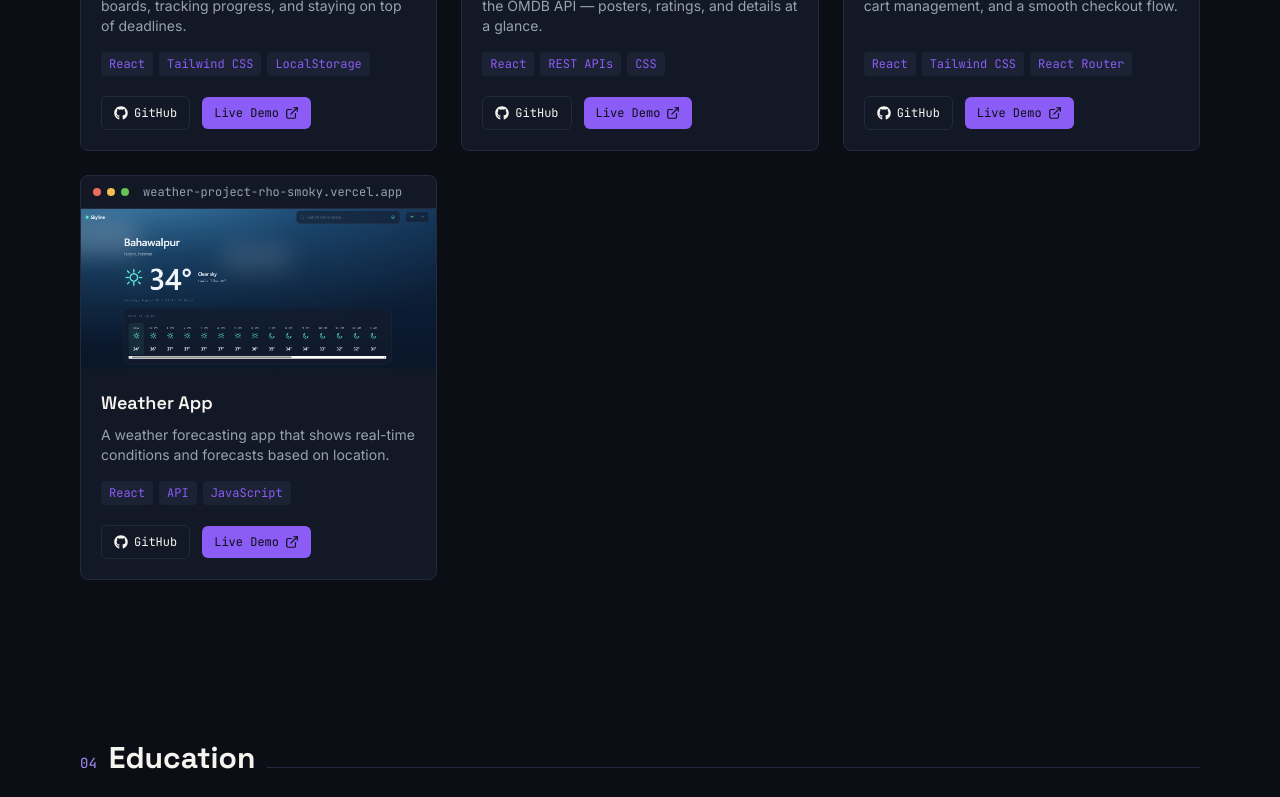
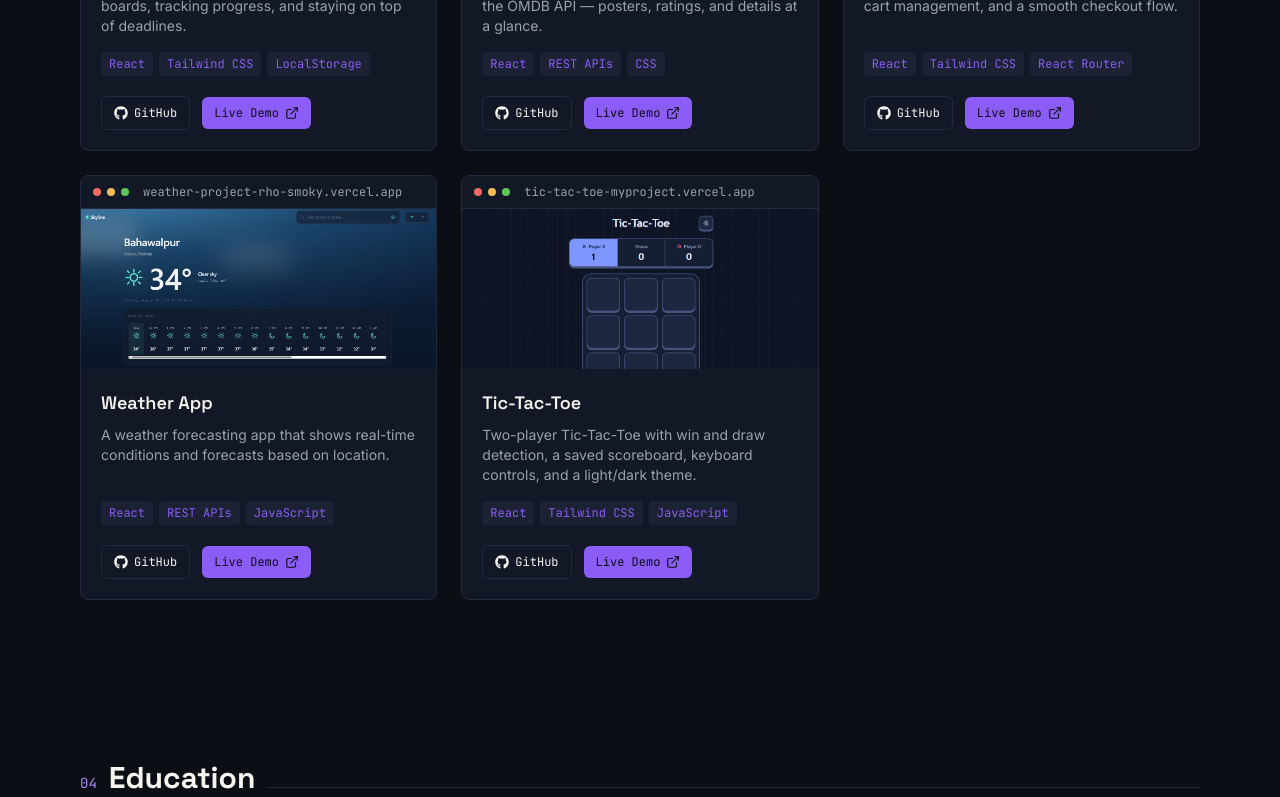
Before and after one commit to tanzeelch19-ts/My-Potfolio, a React (Vite) app: page / in a window 1280 px wide. Shown: the part 2452-3249 px from the top of the page. Built offline with nearby package versions, Linux system fonts and the light colour scheme; no server answers; the HTML template or start-up script is replaced by a standard one.

Commit message:
Tic-Tac-Toe React project added

```diff
--- a/src/components/Projects.jsx
+++ b/src/components/Projects.jsx
@@ -31,6 +31,8 @@ export default function Projects() {
           return (
             <button
               key={tag}
+              type="button"
+              aria-pressed={active}
               onClick={() => setActiveFilter(tag)}
               className={`font-mono text-xs px-3 py-1.5 rounded-full border transition-all duration-200 flex items-center gap-1.5 ${
                 active
@@ -78,6 +80,8 @@ export default function Projects() {
                   <img
                     src={p.image}
                     alt={`${p.name} screenshot`}
+                    loading="lazy"
+                    decoding="async"
                     className="w-full h-full object-cover object-top"
                     onError={(e) => {
                       e.target.onerror = null;
@@ -116,6 +120,7 @@ export default function Projects() {
                       href={p.github}
                       target="_blank"
                       rel="noopener noreferrer"
+                      aria-label={`${p.name} source code on GitHub`}
                       className="font-mono text-xs px-3 py-2 rounded-md flex items-center gap-1.5 border border-paper-line dark:border-ink-line text-ink-900 dark:text-paper hover:border-amber hover:text-amber transition-colors"
                     >
                       <FaGithub size={14} /> GitHub
@@ -124,6 +129,7 @@ export default function Projects() {
                       href={p.demo}
                       target="_blank"
                       rel="noopener noreferrer"
+                      aria-label={`${p.name} live demo`}
                       className="font-mono text-xs px-3 py-2 rounded-md flex items-center gap-1.5 bg-amber text-ink-900 hover:bg-amber-bright transition-colors"
                     >
                       Live Demo <ExternalLink size={14} />
--- a/src/data/data.js
+++ b/src/data/data.js
@@ -3,6 +3,7 @@ import taskImg from "../assets/task-management.png";
 import movieImg from "../assets/movieBox.png";
 import ecommerceImg from "../assets/ecommerce-cart.png";
 import weather from "../assets/weather.png";
+import ticTacToeImg from "../assets/tic-tac-toe.png";
 
 export const NAV_LINKS = [
   { id: "home", label: "Home" },
@@ -66,14 +67,25 @@ export const PROJECTS = [
     demo: "https://e-commerence-code.netlify.app",
   },
   {
-  id: "weather-project",
-  name: "Weather App",
-  description: "A weather forecasting app that shows real-time conditions and forecasts based on location.",
-  tech: ["React", "API", "JavaScript"],
-  image: weather,
-  github: SOCIALS.github,
-  demo: "https://weather-project-rho-smoky.vercel.app",
-},
+    id: 4,
+    image: weather,
+    name: "Weather App",
+    description:
+      "A weather forecasting app that shows real-time conditions and forecasts based on location.",
+    tech: ["React", "REST APIs", "JavaScript"],
+    github: SOCIALS.github,
+    demo: "https://weather-project-rho-smoky.vercel.app",
+  },
+  {
+    id: 5,
+    image: ticTacToeImg,
+    name: "Tic-Tac-Toe",
+    description:
+      "Two-player Tic-Tac-Toe with win and draw detection, a saved scoreboard, keyboard controls, and a light/dark theme.",
+    tech: ["React", "Tailwind CSS", "JavaScript"],
+    github: SOCIALS.github,
+    demo: "https://tic-tac-toe-myproject.vercel.app",
+  },
 ];
 
 export const ALL_TAGS = [
@@ -81,12 +93,12 @@ export const ALL_TAGS = [
   ...Array.from(new Set(PROJECTS.flatMap((p) => p.tech))),
 ];
 
-
-
 export const CERTIFICATIONS = [
   "React - The Complete Guide (Udemy)",
   "JavaScript Algorithms and Data Structures (freeCodeCamp)",
-];export const EXPERIENCE = [
+];
+
+export const EXPERIENCE = [
   {
     title: "Frontend Developer — MarkDev",
     period: "2024 — Present",
@@ -112,6 +124,7 @@ export const CERTIFICATIONS = [
       "Delivered custom websites and web apps for independent clients — handling requirements gathering, UI implementation, and deployment from start to finish.",
   },
 ];
+
 export const EDUCATION = [
   {
     degree: "ICS (Intermediate in Computer Science)",
```
Also changed, not shown: src/assets/tic-tac-toe.png (added).
